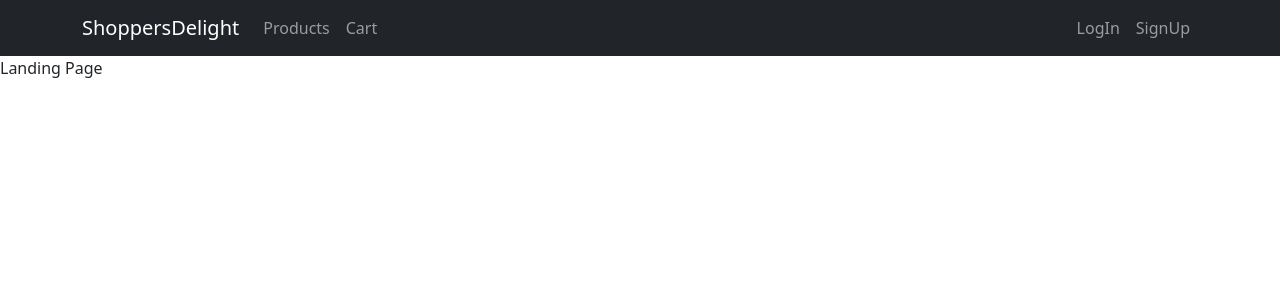
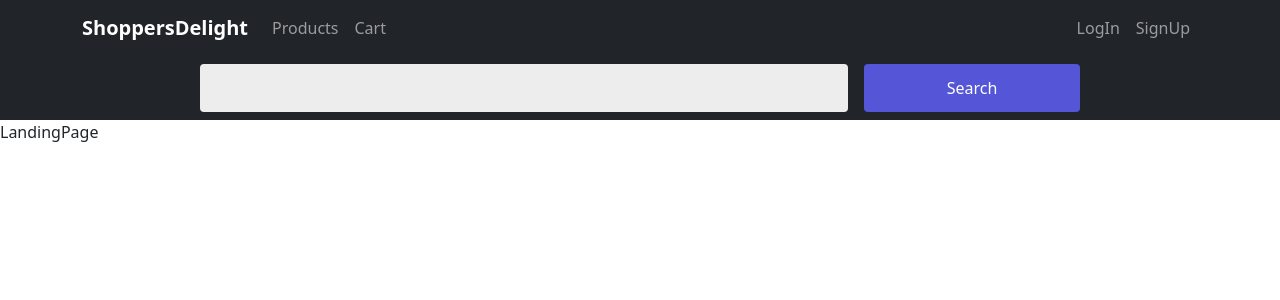
Before and after one commit to aarushi353/Shoppers-Delight, a React (Create React App) app: page / in a window 1280 px wide. Shown: the top 300 px of the page. Built offline with nearby package versions, Linux system fonts and the light colour scheme.

Commit message:
searchbar added

```diff
--- a/src/App.js
+++ b/src/App.js
@@ -1,34 +1,42 @@
 import "./App.css";
 import { Switch, Route } from "react-router-dom";
 import Header from "./components/Header";
+import Home from "./pages/LandingPage";
+import Search from "./pages/Search";
+import Product from "./pages/Products";
+import Cart from "./pages/Cart";
+import Checkout from "./pages/CheckOut";
+import Login from "./pages/Login";
+import Admin from "./pages/Admin";
+import Signup from "./pages/SignUp";
 function App() {
   return (
     <div>
       <Header />
       <Switch>
         <Route path="/" exact>
-          Landing Page
+          <Home />
         </Route>
         <Route path="/Search" exact>
-          Search View
+          <Search />
         </Route>
         <Route path="/Products" exact>
-          Products
+          <Product />
         </Route>
         <Route path="/Cart" exact>
-          Cart
+          <Cart />
         </Route>
         <Route path="/Checkout" exact>
-          Checkout
+          <Checkout />
         </Route>
         <Route path="/Login" exact>
-          Login
+          <Login />
         </Route>
         <Route path="/Signup" exact>
-          SignUp
+          <Signup />
         </Route>
         <Route path="/Admin" exact>
-          Admin Page
+          <Admin />
         </Route>
       </Switch>
     </div>
--- a/src/components/Header.js
+++ b/src/components/Header.js
@@ -1,11 +1,13 @@
 import React from "react";
-import 'bootstrap/dist/css/bootstrap.min.css';
-import {Nav, Navbar,Container } from 'react-bootstrap';
+import "bootstrap/dist/css/bootstrap.min.css";
+import { Nav, Navbar, Container } from "react-bootstrap";
+
 function Header() {
   return (
+    <div>
       <Navbar collapseOnSelect expand="lg" bg="dark" variant="dark">
         <Container>
-  <Navbar.Brand href="/">ShoppersDelight</Navbar.Brand>
+          <Navbar.Brand href="/"><strong>ShoppersDelight</strong></Navbar.Brand>
           <Navbar.Toggle aria-controls="responsive-navbar-nav" />
           <Navbar.Collapse id="responsive-navbar-nav">
             <Nav className="me-auto">
@@ -22,6 +24,8 @@ function Header() {
           </Navbar.Collapse>
         </Container>
       </Navbar>
+
+    </div>
   );
 }
 export default Header;
--- /dev/null
+++ b/src/components/SearchBar.js
@@ -0,0 +1,13 @@
+import React from "react";
+import "./Searchbar.css";
+function SearchBar() {
+  return ( <section className="search">
+      <center><form>
+        <input type="email" />
+        <input type="submit" value="Search" />
+      </form></center>
+    </section>
+  );
+}
+
+export default SearchBar;
--- /dev/null
+++ b/src/components/Searchbar.css
@@ -0,0 +1,33 @@
+.search {
+  background: #212529;
+  display: grid;
+  align-items: center;
+}
+
+form {
+  display: flex;
+  flex-wrap: wrap;
+  width: 70%;
+}
+
+form > input {
+  flex: 1 1 10ch;
+  margin: 0.5rem;
+}
+
+form > input[type="email"] {
+  flex: 3 1 30ch;
+}
+
+input {
+  border: none;
+  background: hsl(0, 0%, 93%);
+  border-radius: 0.25rem;
+  padding: 0.75rem 1rem;
+}
+
+input[type="submit"] {
+  background: #5455d7;
+  color: white;
+
+}
--- a/src/pages/Admin.js
+++ b/src/pages/Admin.js
@@ -0,0 +1,11 @@
+import React from 'react';
+
+function Admin(){
+return(
+    <div>
+        Admin
+    </div>
+)
+}
+
+export default Admin;
--- a/src/pages/Cart.js
+++ b/src/pages/Cart.js
@@ -0,0 +1,11 @@
+import React from 'react';
+
+function Cart(){
+return(
+    <div>
+        Cart
+    </div>
+)
+}
+
+export default Cart;
--- a/src/pages/CheckOut.js
+++ b/src/pages/CheckOut.js
@@ -0,0 +1,11 @@
+import React from 'react';
+
+function Checkout(){
+return(
+    <div>
+        Checkout
+    </div>
+)
+}
+
+export default Checkout;
--- a/src/pages/LandingPage.js
+++ b/src/pages/LandingPage.js
@@ -0,0 +1,12 @@
+import React from 'react';
+import SearchBar from '../components/SearchBar';
+function Home(){
+return(
+    <div>
+        <SearchBar />
+        LandingPage
+    </div>
+)
+}
+
+export default Home;
--- a/src/pages/Login.js
+++ b/src/pages/Login.js
@@ -0,0 +1,11 @@
+import React from 'react';
+
+function Login(){
+return(
+    <div>
+        Login
+    </div>
+)
+}
+
+export default Login;
--- a/src/pages/Products.js
+++ b/src/pages/Products.js
@@ -0,0 +1,12 @@
+import React from 'react';
+import SearchBar from '../components/SearchBar';
+function Product(){
+return(
+    <div>
+        <SearchBar />
+        Products
+    </div>
+)
+}
+
+export default Product;
--- a/src/pages/Search.js
+++ b/src/pages/Search.js
@@ -0,0 +1,11 @@
+import React from 'react';
+
+function Search(){
+return(
+    <div>
+        Search
+    </div>
+)
+}
+
+export default Search;
--- a/src/pages/SignUp.js
+++ b/src/pages/SignUp.js
@@ -0,0 +1,11 @@
+import React from 'react';
+
+function Signup(){
+return(
+    <div>
+        Signup
+    </div>
+)
+}
+
+export default Signup;
```
Lines whose indentation alone changed are shown as unchanged.
